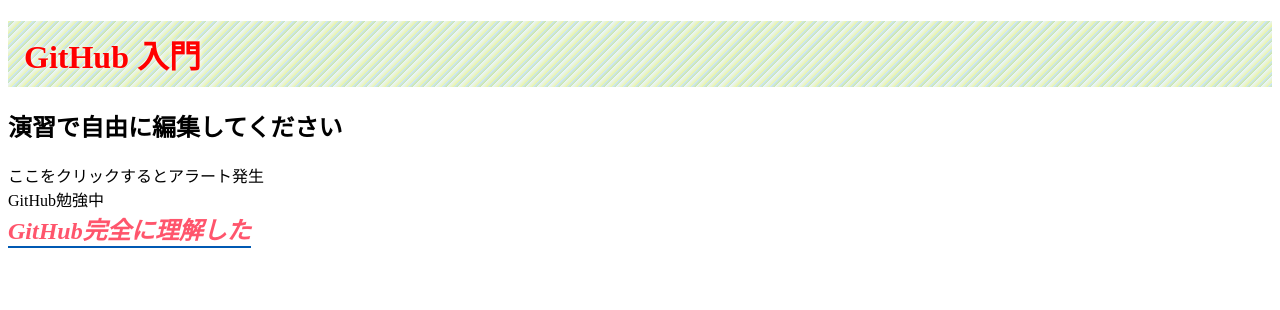
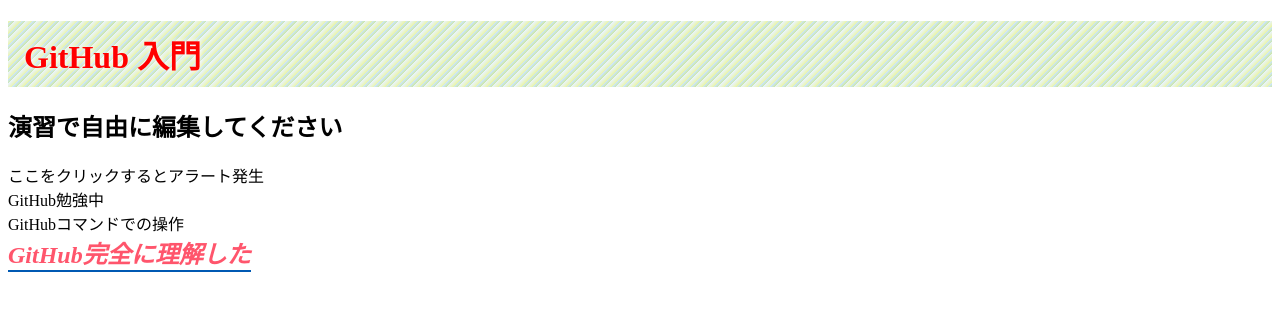
Before and after one commit to watanabe-tgoikfyuo17/github_ws, a plain HTML site: page index.html in a window 1280 px wide. Drawn offline with Linux system fonts and the light colour scheme.

Commit message:
add line15

```diff
--- a/index.html
+++ b/index.html
@@ -12,6 +12,7 @@
     <div id="target">ここをクリックするとアラート発生</div>
 
     <div id="comment">GitHub勉強中</div>
+    <div id="comment_new">GitHubコマンドでの操作</div>
     <div id="ok">GitHub完全に理解した</div>
 
     <script src="./src/index.js"></script>
```
